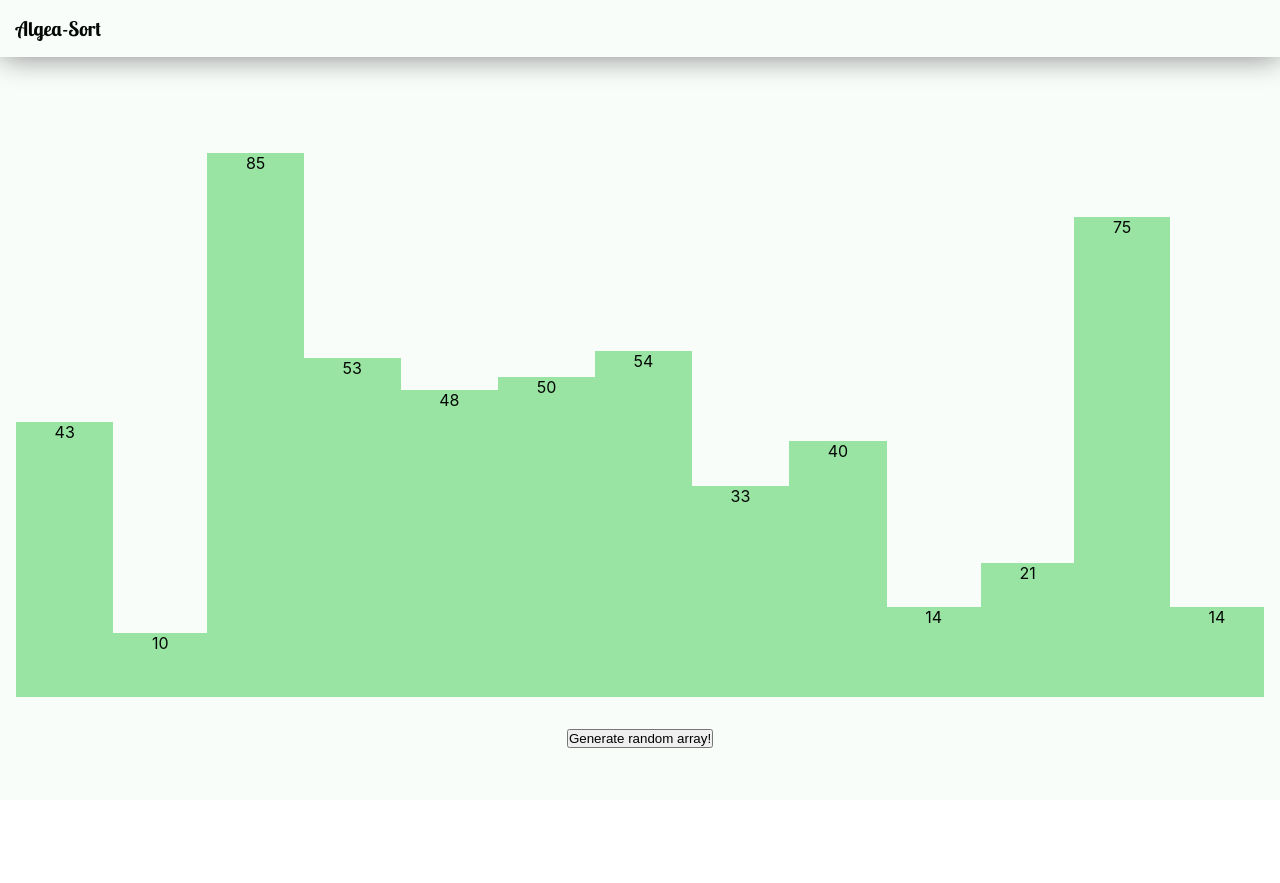
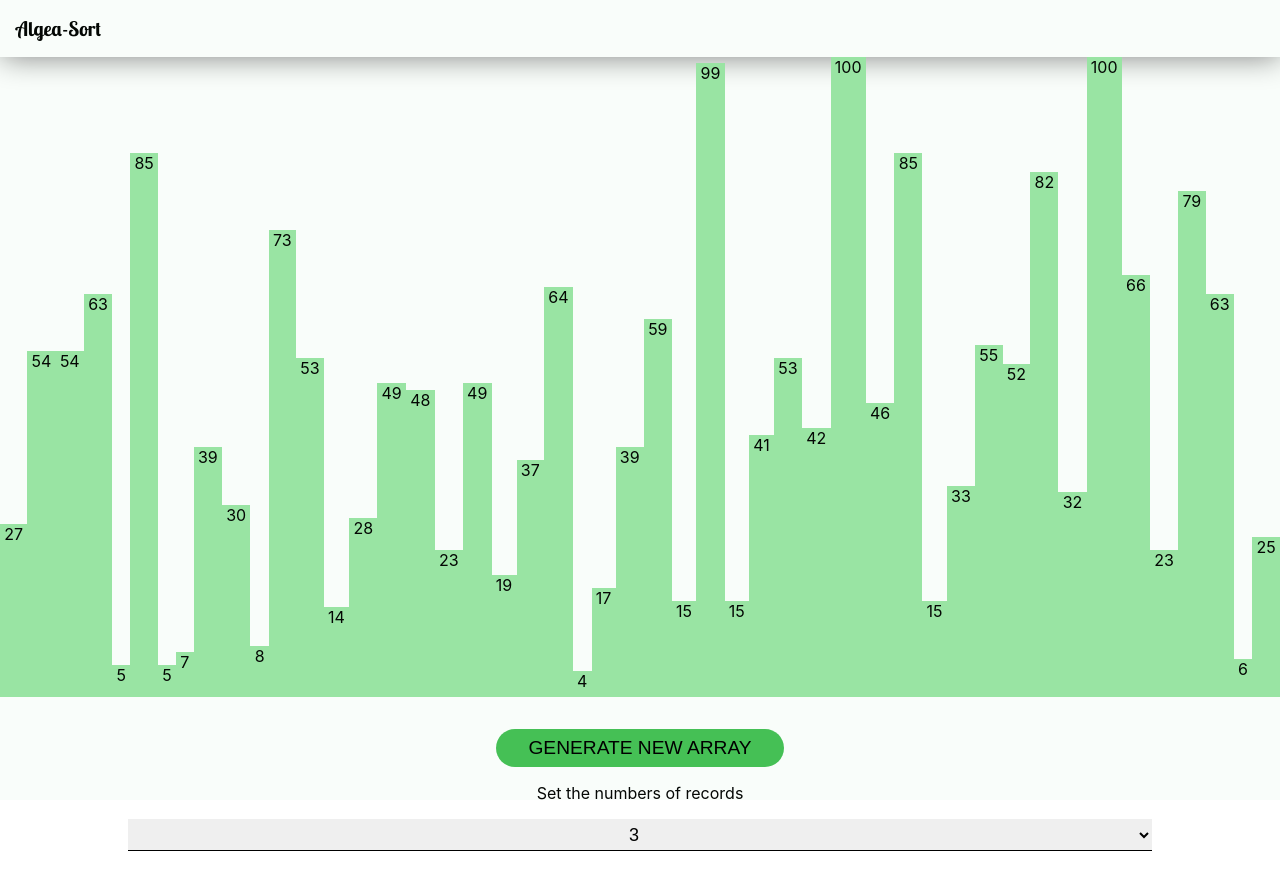
Before and after one commit to miloszolejnik/AlgeaSort, a React (Create React App) app: page / in a window 1280 px wide. Before the commit the page ends 800 px from the top, so only its background shows below. Built offline with nearby package versions, Linux system fonts and the light colour scheme.

Commit message:
added option to mannualy set the numbers of records in array

```diff
--- a/src/components/AlogorythmDisplay.tsx
+++ b/src/components/AlogorythmDisplay.tsx
@@ -2,18 +2,15 @@
 import { useContext, useEffect } from "react"
 import {ArrayContext} from '../App'
 import styled from "styled-components";
-import { screenCalculation, arrayPusher, randomNumberInRange } from "../util/utils";
+import { ArrayGenerator, screenCalculation, randomNumberInRange } from "../util/utils";
 function AlgorythmDisplay(){
+    //load context
+    const {array, setArray}:any = useContext(ArrayContext);
 
-    const {array, setArray}:any = useContext(ArrayContext)
-
-
-    // push numbers between 3 and selected value into array
-    // set initial value of the array between 3 and allowed max
+    //initial array
     useEffect(() =>{
-       let initialLength = randomNumberInRange(3,screenCalculation());
-       setArray(arrayPusher(initialLength));
-    }, [])
+        setArray(ArrayGenerator(screenCalculation()));
+    }, []);
 
     return(
         <section>
@@ -34,7 +31,6 @@ const StyledContainer = styled.div`
     display: flex;
     justify-content: center;
     align-items: end;
-    padding: 0 1rem;
 `
 const Bar = styled.div`
     display: flex;
--- a/src/components/OptionsForm.tsx
+++ b/src/components/OptionsForm.tsx
@@ -1,18 +1,72 @@
 import styled from "styled-components"
+import { ArrayGenerator, screenCalculation, randomNumberInRange } from "../util/utils"
+import { useContext } from "react"
+import { ArrayContext } from "../App"
 
 function OptionsForm(){
+    //load context
+    const {array, setArray}:any = useContext(ArrayContext)
+
+    function regenerateArray(value:number){
+        setArray(value)
+    }
+    const screen = screenCalculation();
+
+    //create empty array for selector options
+    const arr = [] as any
+
+    //generate aviable options for the screen size
+    function generateOptions(){
+        for(let i = 3; i<screen; i++){
+            arr.push(i)
+        }
+    };
+    generateOptions();
+
+    function handleChange(e:any | number){
+        const newValue =+ (e)
+        setArray(ArrayGenerator(newValue));
+    }
+
     return(
         <StyledSection>
-            <button>Generate random array!</button>
+            <StyledBtn onClick={() => regenerateArray(ArrayGenerator(randomNumberInRange(screenCalculation()))as any)}>GENERATE NEW ARRAY</StyledBtn>
+            <label>Set the numbers of records</label>
+            <SyledSelector onChange={(e) => handleChange(e.target.value)}>
+                {arr ? arr.map((option:number, key:number) =>{
+                    return <StyledOption value={option} key={key}>{option}</StyledOption>
+                }): null}
+            </SyledSelector>
         </StyledSection>
     )
 }
 
 const StyledSection = styled.section`
     display: flex;
+    flex-direction: column;
     justify-content: center;
     align-items: center;
     padding: 2rem 0;
+    gap: 1rem;
 `
 
+const StyledBtn = styled.button`
+    border: none;
+    border-radius: 2rem;
+    background-color: rgb(69, 192, 85);
+    font-size: larger;
+    padding: 0.5rem 2rem;
+`
+
+const SyledSelector = styled.select`
+    border: none;
+    border-bottom: solid black 1px;
+    cursor: pointer;
+    font-size: large;
+    text-align: center;
+    width: 80%;
+    height: 2rem;
+`
+const StyledOption = styled.option`
+`
 export default OptionsForm
--- /dev/null
+++ b/src/util/algorithms.tsx
@@ -0,0 +1,3 @@
+export function boubbles(){
+    return <h1>lorem</h1>
+}
--- a/src/util/utils.tsx
+++ b/src/util/utils.tsx
@@ -1,5 +1,3 @@
-import { useContext } from 'react';
-import {ArrayContext} from '../App'
 
 // calculate maximum elements that can fit on the screen
 export function screenCalculation(){
@@ -7,15 +5,20 @@ export function screenCalculation(){
     return screen
 }
 
+// 👇️ Get the number between min (inclusive) and max (inclusive)
+export function randomNumberInRange( max:number) {
+    return Math.floor(Math.random() * (max - 3 + 1)) + 3;
+  }
+
+    // push numbers between 3 and selected value into array
 export function arrayPusher(length:number){
     let arr = []
     for(let i = 0; i<length; i++ ){
-        arr.push(randomNumberInRange(3,100))
+        arr.push(randomNumberInRange(100) as number)
     }
     return arr
 }
 
-export function randomNumberInRange(min:number, max:number) {
-    // 👇️ Get the number between min (inclusive) and max (inclusive)
-    return Math.floor(Math.random() * (max - min + 1)) + min;
-  }
+export function ArrayGenerator(arrLength:number){
+    return(arrayPusher(arrLength))
+}
```
